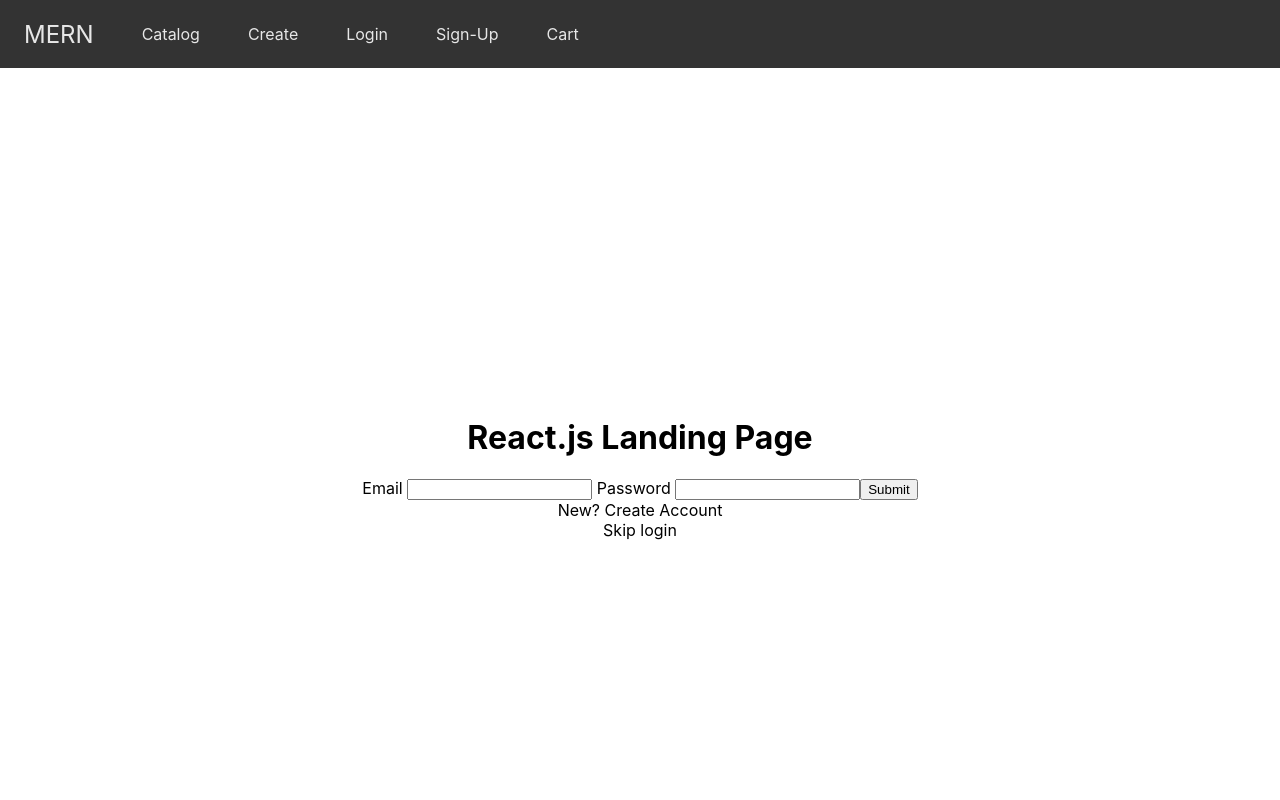
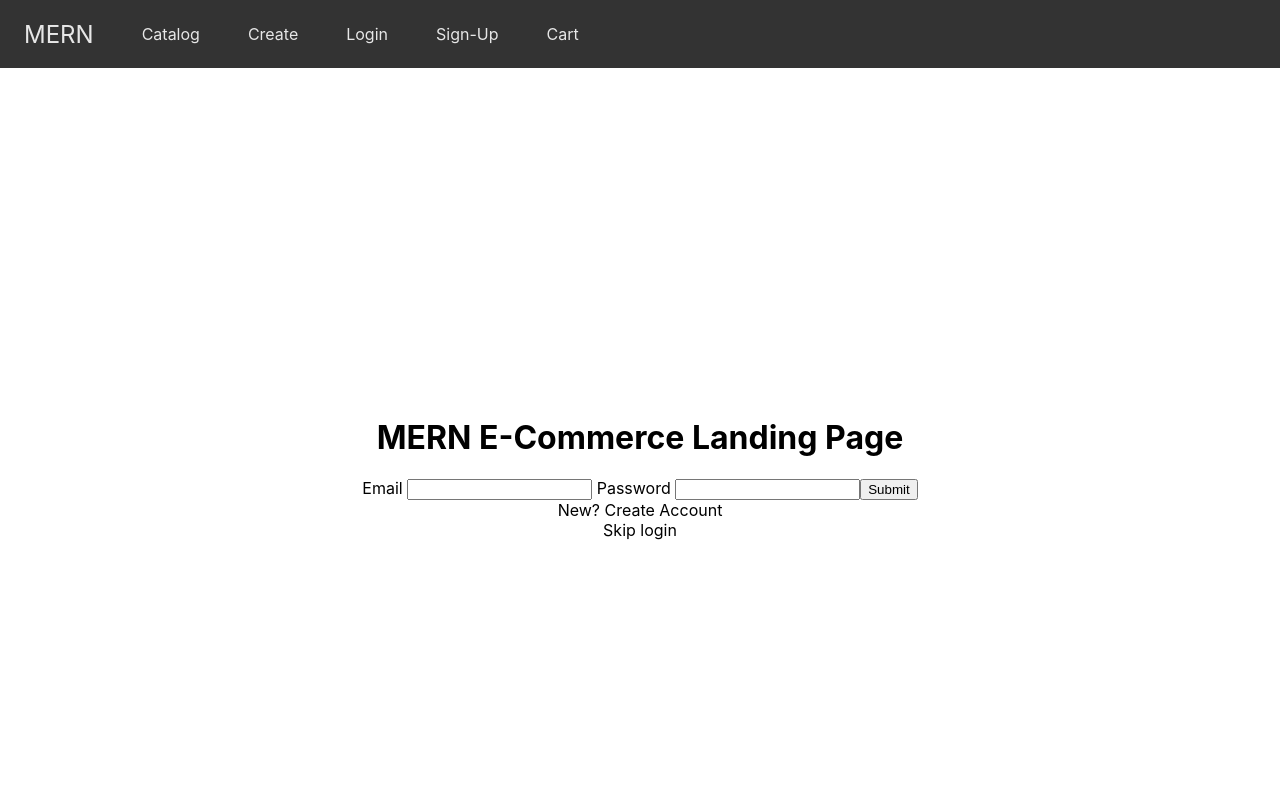
Before and after one commit to gaelzarco/UNLV-SD-FINAL, a React (Create React App) app in the folder client/: page / in a window 1280 px wide. Shown: the top 800 px of the page. Built offline with nearby package versions, Linux system fonts and the light colour scheme.

Commit message:
finishing touches

```diff
--- a/client/src/components/CreateCatalog.js
+++ b/client/src/components/CreateCatalog.js
@@ -49,7 +49,7 @@ function CreateCatalog() {
                         onChange={e => setProduct({ ...product, price: parseInt(e.target.value) })}
                         required
                     />
-                    <label htmlFor='image'>Image</label>
+                    <label htmlFor='image'>Image Address</label>
                     <input
                         type='text'
                         name='image'
--- a/client/src/components/LandingPage.js
+++ b/client/src/components/LandingPage.js
@@ -42,7 +42,7 @@ function LandingPage() {
     return (
       <div className='landingpage'>
         <h1 className='title'>
-            React.js Landing Page
+            MERN E-Commerce Landing Page
           </h1>
 
           {errMessage !== null
```
